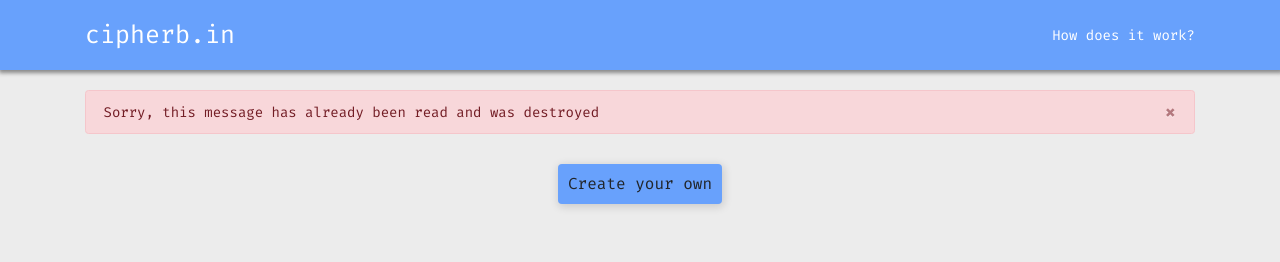
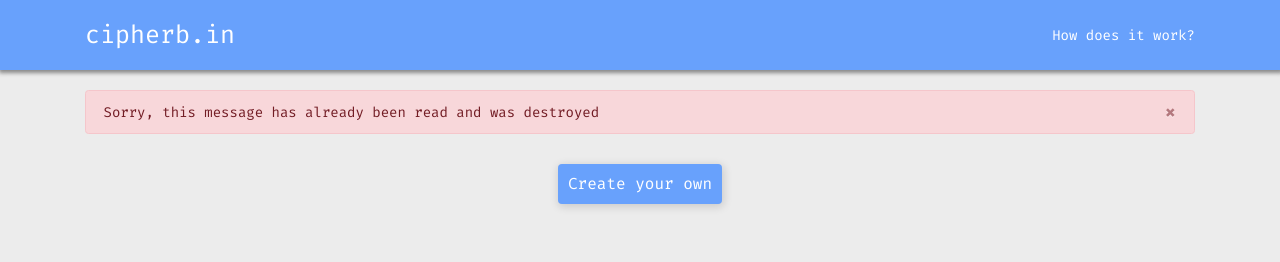
Before and after one commit to cipherbin/cipher-bin-client, a React (Create React App) app: page /msg in a window 1280 px wide. Shown: the top 262 px of the page. Built offline with nearby package versions, Linux system fonts and the light colour scheme.

Commit message:
change default button color to white with blue buttons

```diff
--- a/src/components/shared/Button/Button.css
+++ b/src/components/shared/Button/Button.css
@@ -8,11 +8,12 @@
   align-items: center;
   width: fit-content;
   height: 40px;
-  padding: 0 10px 0 10px
+  padding: 0 10px 0 10px;
 }
 
 .cipher-button span {
   font-size: 16px;
+  color: white;
 }
 
 .cipher-button:hover {
```
